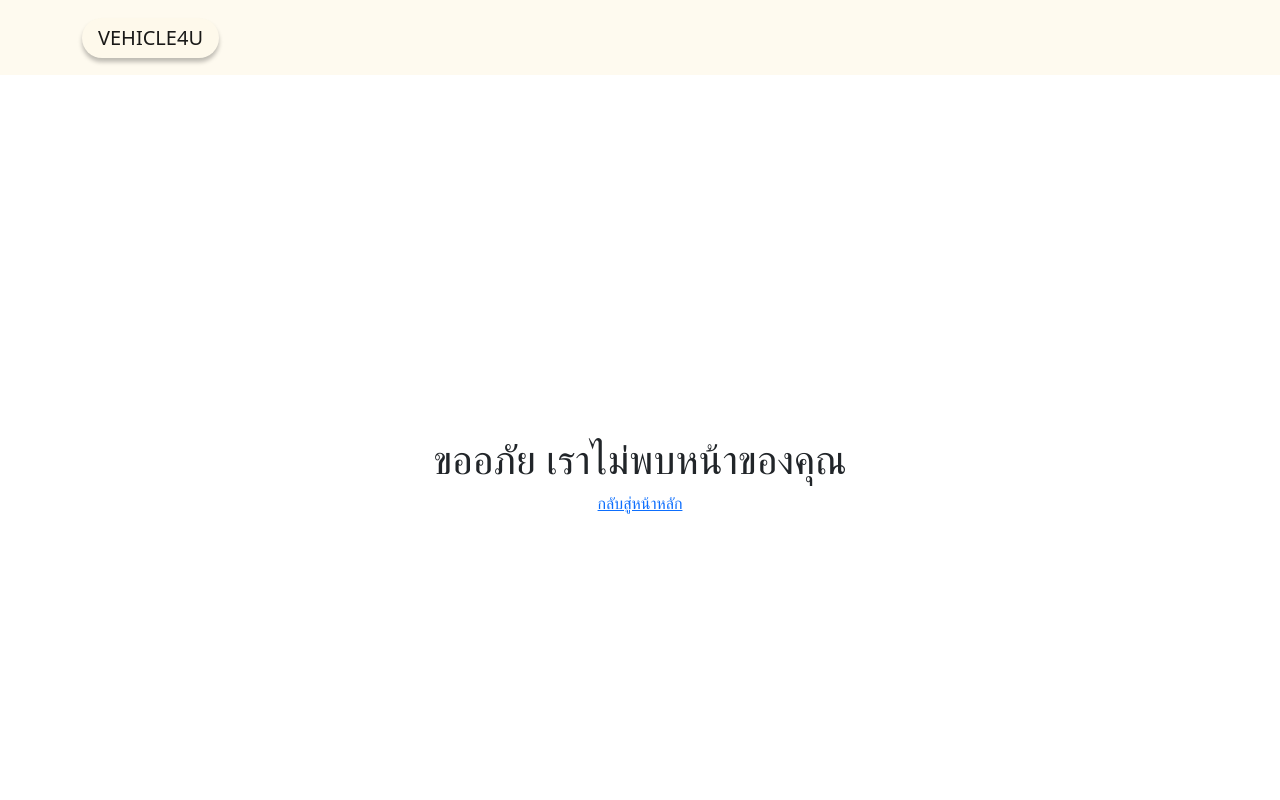
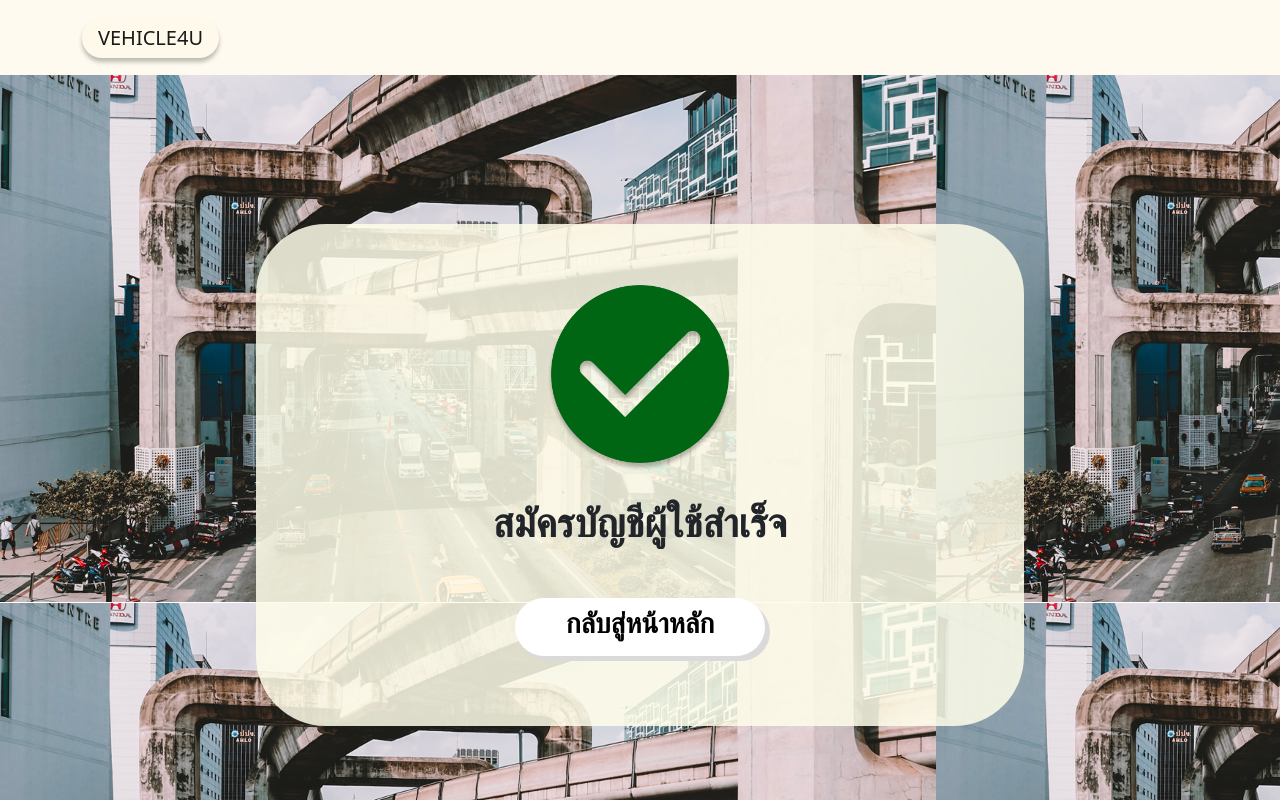
Before and after one commit to tanasak32123/Vehicle4U, a Next.js app in the folder my-app/: page /registered in a window 1280 px wide. Before the commit this address had no page. Shown: the top 800 px of the page. Built offline with nearby package versions, Linux system fonts and the light colour scheme.

Commit message:
registered page

```diff
--- a/my-app/pages/index.tsx
+++ b/my-app/pages/index.tsx
@@ -138,7 +138,7 @@ export default function Home() {
                     ยังไม่มีบัญชีผู้ใช้งาน ?{" "}
                     <b>
                       <Link
-                        href="/register?role=provider"
+                        href="/role_selection"
                         style={{ color: "white" }}
                       >
                         สมัครบัญชีผู้ใช้งานที่นี่
--- /dev/null
+++ b/my-app/pages/registered.tsx
@@ -0,0 +1,32 @@
+import Head from "next/head";
+import Layout from "../components/layout";
+import styles from "@/styles/role_selection.module.css";
+import bg from "../public/bgRegistered.png";
+import correct from "../public/correct.png"
+import Link from "next/link";
+import Image from "next/image";
+
+export default function Registered() {
+    return (
+        <Layout>
+            <div style={{
+                backgroundImage: `url(${bg.src})`,
+                height: '100vh',
+                width: '100vw',
+                objectFit: "cover",
+                }}  className="d-flex justify-content-center align-items-center"
+            >
+                <div className={`${styles.container}`}>
+                    <img src={"/correct.png"} width={200} height={200} />
+                    <br/><br/>
+                    <h1 style={{fontWeight: "1000"}}>สมัครบัญชีผู้ใช้สำเร็จ</h1>
+                    <br/>
+                    {/* change to main page */}
+                    <Link href="/" className={styles.btn}>
+                        <h3 style={{fontWeight: "1000"}}>กลับสู่หน้าหลัก</h3>
+                    </Link>
+                </div>
+            </div>
+        </Layout>
+    )
+}
--- a/my-app/pages/role_selection.tsx
+++ b/my-app/pages/role_selection.tsx
@@ -4,14 +4,14 @@ import styles from "@/styles/role_selection.module.css";
 import bg from "../public/bgRoleSelection.png";
 import Link from "next/link";
 
-export default function Home() {
+export default function RoleSelection() {
 
   return (
     <Layout>
       <div style={{
           backgroundImage: `url(${bg.src})`,
           height: '100vh',
-          width: '100vh',
+          width: '100vw',
           objectFit: "cover",
         }}  className="d-flex justify-content-center align-items-center"
       >
```
Also changed, not shown: my-app/public/bgRegistered.png (added), my-app/public/correct.png (added), my-app/styles/registered.module.css (added).
